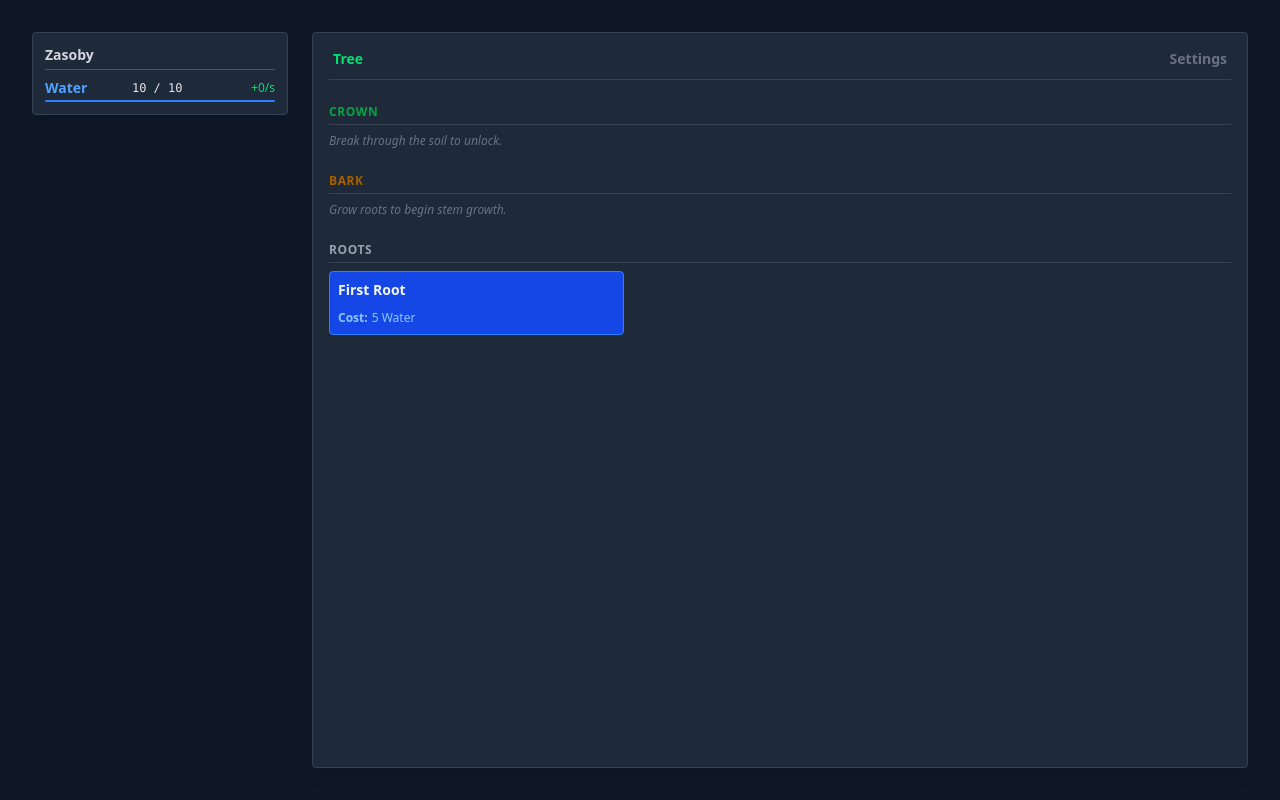
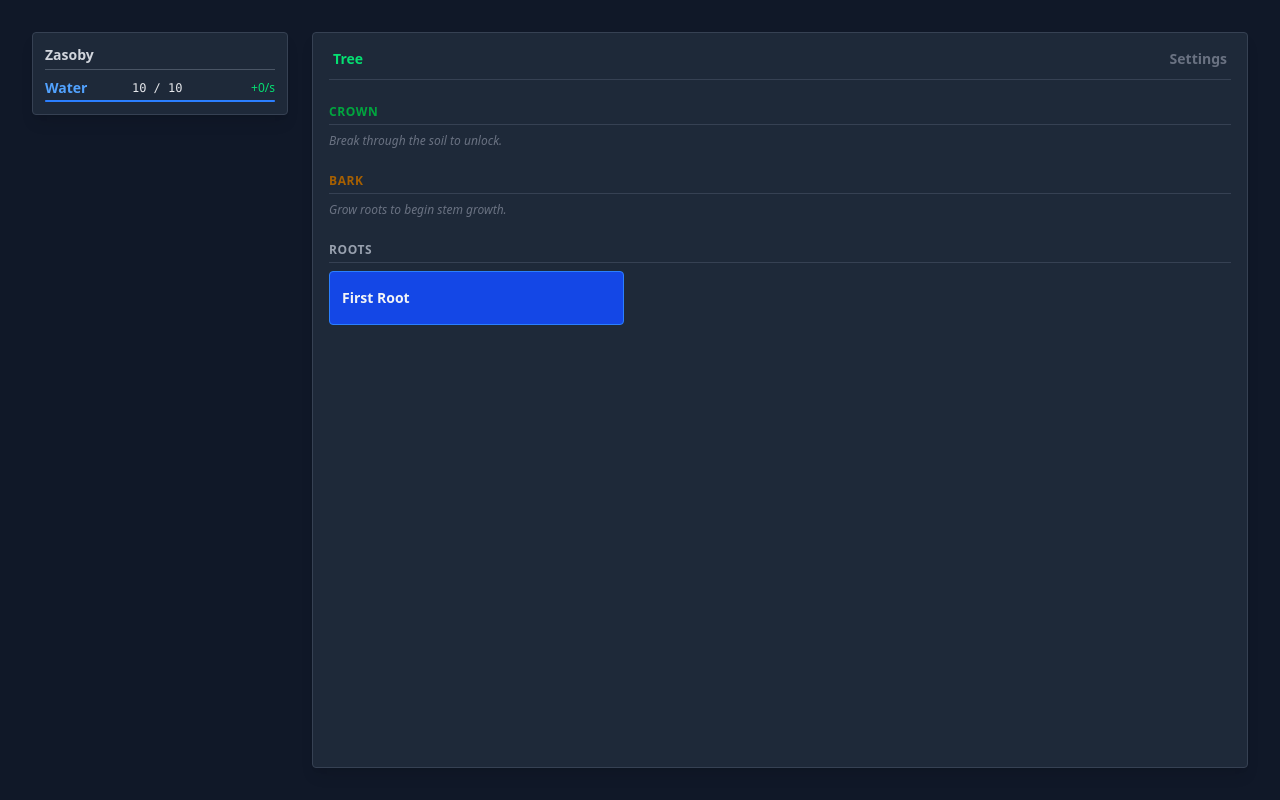
Before and after one commit to Thalruk/Treedler, an Angular app in the folder treedler-project/: page / in a window 1280 px wide. Built offline with nearby package versions, Linux system fonts and the light colour scheme.

Commit message:
Added tooltips to buttons with cost and effect

```diff
--- a/treedler-project/src/app/shared/ui/upgrade-button.html
+++ b/treedler-project/src/app/shared/ui/upgrade-button.html
@@ -1,21 +1,45 @@
+<div class="relative w-full" (mouseenter)="onMouseEnter($event)" (mouseleave)="onMouseLeave()">
   <button
     (click)="buy.emit()"
     [disabled]="!canAfford"
-  class="text-left p-2 rounded flex flex-col justify-between h-16 transition-all group w-full border"
+    class="w-full text-left px-3 py-4 rounded transition-colors border"
     [ngClass]="customClasses"
   >
-  <div class="font-bold text-gray-100 text-sm">{{ title }}</div>
+    <div class="font-bold text-gray-100 text-sm flex justify-between items-center">
+      <span>{{ title }}</span>
+      @if (!canAfford) {
+        <span class="text-xs text-red-400 font-normal">Cannot afford</span>
+      }
+    </div>
+  </button>
 
-  <div class="flex justify-between items-end w-full mt-1">
-    <div class="flex gap-1" [ngClass]="costTextClass">
-      <span class="text-xs font-semibold">Cost:</span>
+  <!-- Dynamic Tooltip -->
+  @if (isHovered()) {
+    <div
+      class="absolute left-1/2 -translate-x-1/2 w-64 p-3 bg-gray-900 border border-gray-600 rounded shadow-xl pointer-events-none z-50"
+      [ngClass]="{
+        'top-full mt-2': position() === 'bottom',
+        'bottom-full mb-2': position() === 'top',
+      }"
+    >
+      <div class="font-bold text-gray-200 mb-1 border-b border-gray-700 pb-1">{{ title }}</div>
+
+      @if (description) {
+        <div class="text-xs text-gray-400 mb-2 italic">{{ description }}</div>
+      }
+
+      <div class="text-xs font-semibold text-gray-300 mb-1 mt-2">Cost:</div>
+      <div class="flex flex-col gap-1 mb-2">
         @for (cost of costs; track cost.resourceName) {
-        <span class="text-xs">{{ cost.amount }} {{ cost.resourceName }}</span>
+          <div class="flex justify-between text-xs">
+            <span class="text-gray-400">{{ cost.resourceName }}</span>
+            <span class="text-gray-200">{{ cost.amount }}</span>
+          </div>
         }
       </div>
 
-    <span class="text-xs text-green-400 opacity-0 group-hover:opacity-100 transition-opacity">
-      {{ effect }}
-    </span>
+      <div class="text-xs font-semibold text-gray-300 mb-1">Effect:</div>
+      <div class="text-xs text-green-400">{{ effect }}</div>
     </div>
-</button>
+  }
+</div>
--- a/treedler-project/src/app/shared/ui/upgrade-button.ts
+++ b/treedler-project/src/app/shared/ui/upgrade-button.ts
@@ -1,4 +1,4 @@
-import { Component, Input, Output, EventEmitter } from '@angular/core';
+import { Component, Input, Output, EventEmitter, signal } from '@angular/core';
 import { CommonModule } from '@angular/common';
 
 export interface UpgradeCost {
@@ -14,13 +14,35 @@ export interface UpgradeCost {
 })
 export class UpgradeButtonComponent {
   @Input({ required: true }) title!: string;
+  @Input() description: string = '';
   @Input({ required: true }) costs!: UpgradeCost[];
   @Input({ required: true }) effect!: string;
   @Input({ required: true }) canAfford!: boolean;
 
   @Input() customClasses: string =
-    'bg-gray-700 hover:bg-gray-600 disabled:bg-gray-800 border-gray-500 disabled:border-gray-700';
-  @Input() costTextClass: string = 'text-blue-400 group-disabled:text-gray-600';
+    'bg-gray-800 hover:bg-gray-700 disabled:bg-gray-900 border-gray-600 disabled:border-gray-800';
 
   @Output() buy = new EventEmitter<void>();
+
+  public isHovered = signal<boolean>(false);
+  public position = signal<'top' | 'bottom'>('bottom');
+
+  public onMouseEnter(event: MouseEvent): void {
+    const buttonElement = event.currentTarget as HTMLElement;
+    const rect = buttonElement.getBoundingClientRect();
+
+    const spaceBelow = window.innerHeight - rect.bottom;
+
+    if (spaceBelow < 150) {
+      this.position.set('top');
+    } else {
+      this.position.set('bottom');
+    }
+
+    this.isHovered.set(true);
+  }
+
+  public onMouseLeave(): void {
+    this.isHovered.set(false);
+  }
 }
```
Lines whose indentation alone changed are shown as unchanged.
